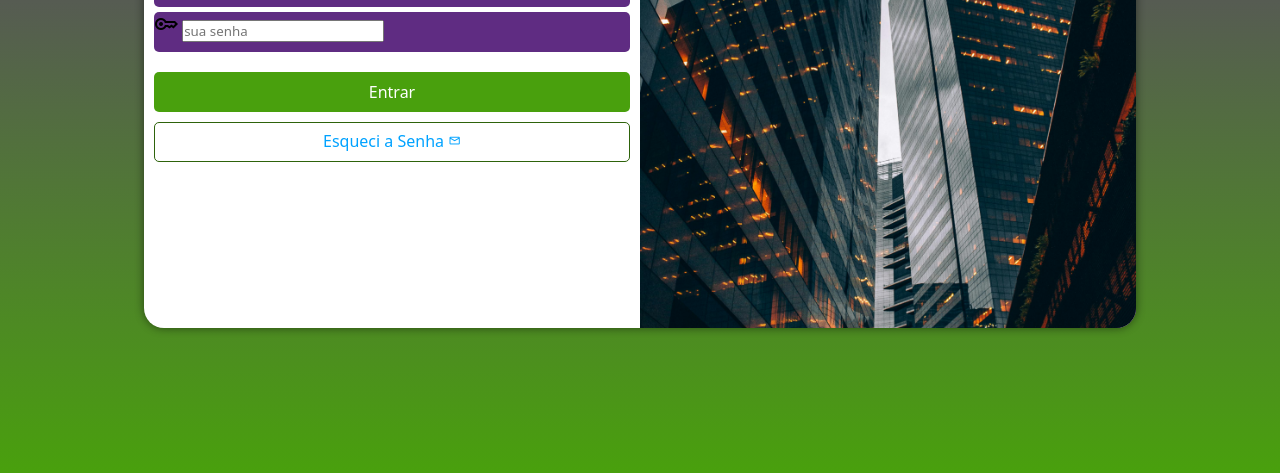
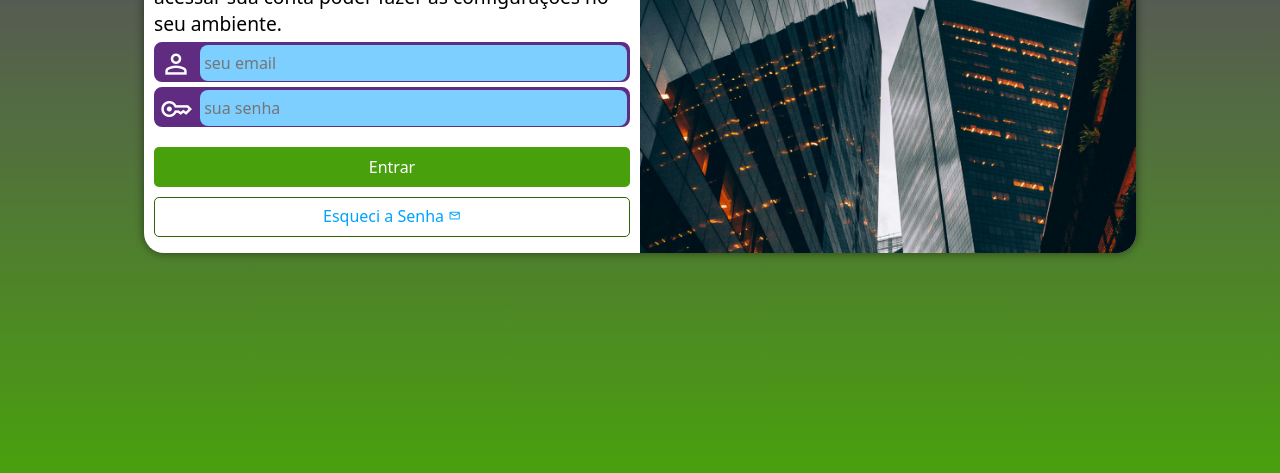
Before and after one commit to TarsisLucasDaniel/projeto-login, a plain HTML site: page index.html in a window 1280 px wide. Shown: the part 327-800 px from the top of the page. Drawn offline with nearby package versions, Linux system fonts and the light colour scheme.

Commit message:
Finalizando projeto de tela de login

```diff
--- a/estilos/midia-query.css
+++ b/estilos/midia-query.css
@@ -8,6 +8,7 @@
 
     section#login{
         width: 90vh;
+        height: 310px;
     }
 
     section#login > div#imagem{
@@ -52,6 +53,7 @@
 
     section#login{
         width: 992px;
+        height: 360px;
     }
 
     section#login > div#imagem{
--- a/estilos/style.css
+++ b/estilos/style.css
@@ -33,10 +33,10 @@ section#login{
     position: absolute;
     top: 50%;
     left: 50%;
-    transform: translate(-50%, -50%);
     overflow: hidden;
     transition: width .3s, height .3s;
     transition-timing-function: ease;
+    transform: translate(-50%, -50%);
 }
 
 section#login > div#imagem{
@@ -63,14 +63,37 @@ div#formulario > p{
 
 form > div.campo{
     background-color: #5f2c82;
+    border: 2px solid   #5f2c82 ;
     width: 100%;
     height: 40px;
-    border-radius: 5px;
+    border-radius: 8px;
     margin: 5px 0px;
 }
 
 div.campo > label{
     display: none;
+}
+
+div.campo > input{
+    width: calc(100% - 45px);
+    font-size: 1em;
+    height: 100%;
+    background-color: #7dcfff;
+    border-radius: 8px;
+    border: 0px;
+    padding: 4px;
+    transform: translateY(-11px);
+}
+
+div.campo > input:focus{
+    background-color: white;
+}
+
+div.campo > i{
+    color: white;
+    width: 40px;
+    font-size: 2em;
+    padding: 4px;
 }
 
 form > input[type=submit]{
```
